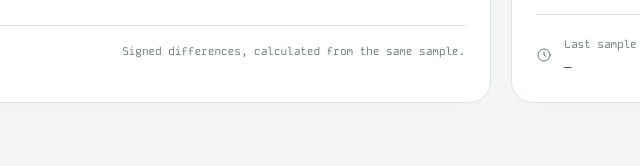
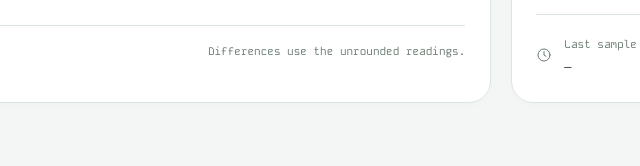
Before and after one commit to Mjsaber1381/SmartBuilding-GroupC, a plain HTML site: page docs/index.html in a window 1280 px wide. Shown: the part 636-802 px from the top of the page, 442-1082 px from the left. Drawn offline with Linux system fonts and the light colour scheme.

```diff
--- a/docs/index.html
+++ b/docs/index.html
@@ -62,7 +62,7 @@
             <div class="difference-panel"><span class="difference-label">POINT 2 − POINT 1</span><div><strong id="dt" class="reading">—</strong><span>°C difference</span></div><div><strong id="drh" class="reading">—</strong><span>RH percentage points</span></div></div>
             <div class="point point-two"><div class="point-label"><span class="point-dot"></span>Point 2</div><div class="temperature-reading"><strong id="t2" class="reading">—</strong><span>°C</span></div><div class="humidity-reading"><span>Humidity</span><div><strong id="rh2" class="reading">—</strong><span>%RH</span></div></div></div>
           </div>
-          <div class="panel-footnote"><span class="comparison-key"><i></i>Point 1<i></i>Point 2</span><span>Signed differences, calculated from the same sample.</span></div>
+          <div class="panel-footnote"><span class="comparison-key"><i></i>Point 1<i></i>Point 2</span><span>Differences use the unrounded readings.</span></div>
         </section>
         <section class="panel ambient-panel" aria-labelledby="ambient-title">
           <div class="panel-heading"><div><p class="eyebrow">SHARED CONDITIONS</p><h2 id="ambient-title">Around the room</h2></div></div>
```
Also changed, not shown: 2 other files.
